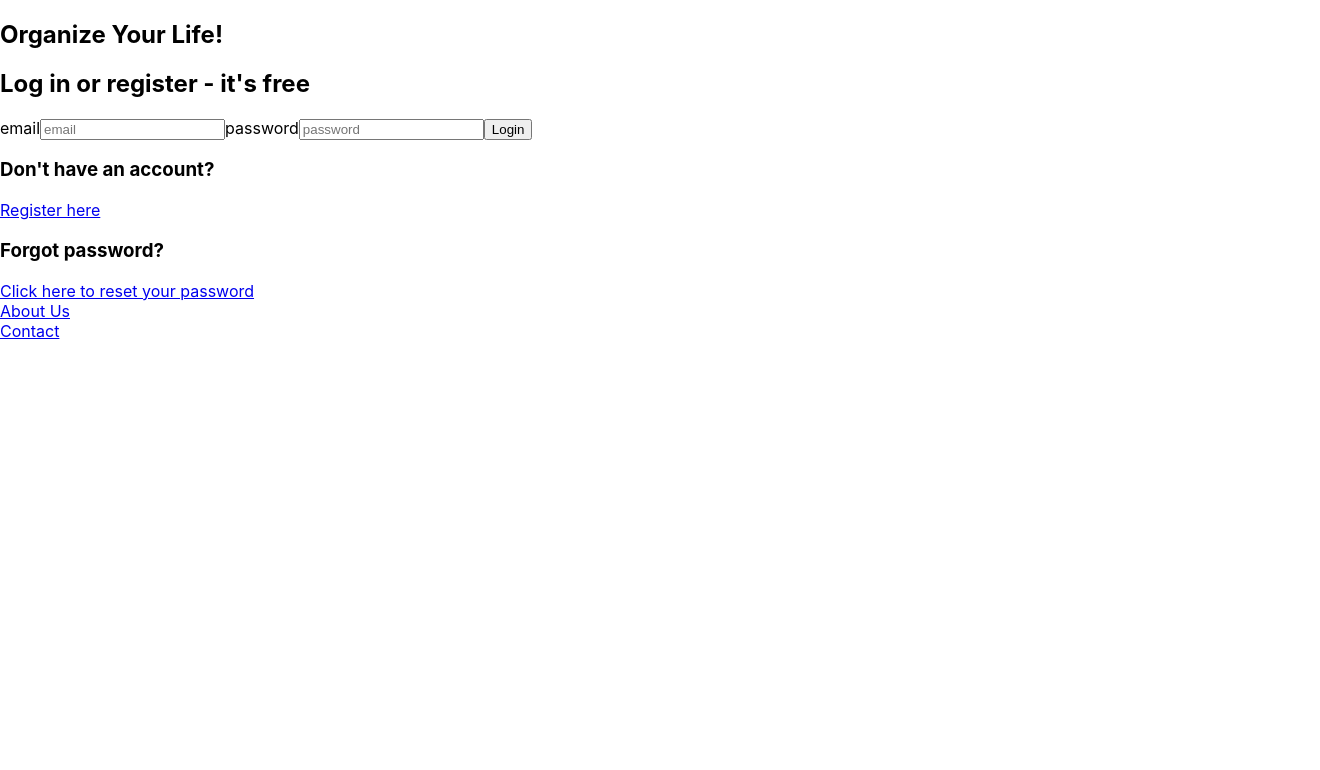
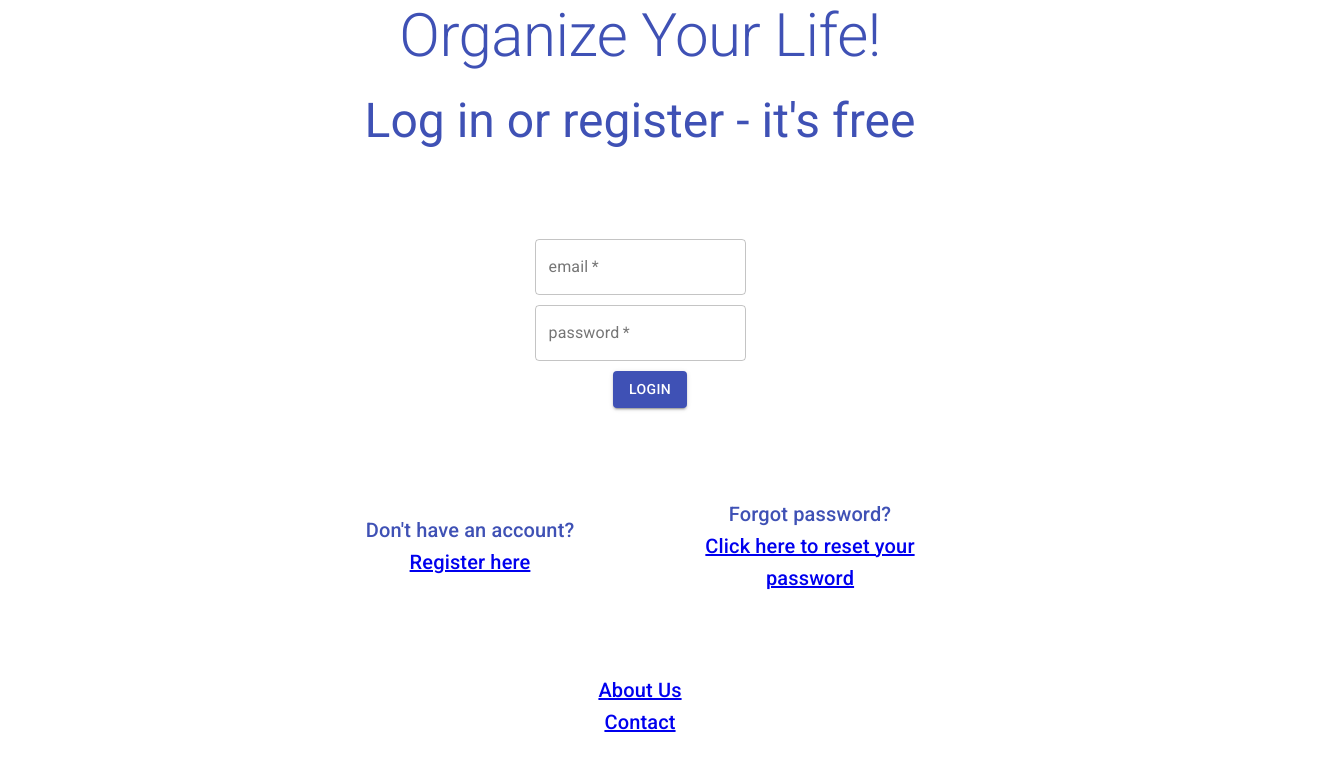
Before and after one commit to MartaG01/to-do-app, a React (Create React App) app: page / in a window 1280 px wide. Shown: the top 770 px of the page, 1320 px wide, since content can reach past the window. Built offline with nearby package versions, Linux system fonts and the light colour scheme; no server answers.

Commit message:
fixed task management and landingPage styling

```diff
--- a/package.json
+++ b/package.json
@@ -4,6 +4,8 @@
   "private": true,
   "dependencies": {
     "@firebase/firestore": "^2.1.6",
+    "@material-ui/core": "^4.11.3",
+    "@material-ui/icons": "^4.11.2",
     "@react-firebase/auth": "^0.2.10",
     "@testing-library/jest-dom": "^5.11.4",
     "@testing-library/react": "^11.1.0",
--- a/public/index.html
+++ b/public/index.html
@@ -9,6 +9,8 @@
       name="description"
       content="Web site created using create-react-app"
     />
+    <link rel="stylesheet" href="https://fonts.googleapis.com/css?family=Roboto:300,400,500,700&display=swap" />
+    <link rel="stylesheet" href="https://fonts.googleapis.com/icon?family=Material+Icons" />
     <link rel="apple-touch-icon" href="%PUBLIC_URL%/logo192.png" />
     <!--
       manifest.json provides metadata used when your web app is installed on a
--- a/src/components/firebase/context.js
+++ b/src/components/firebase/context.js
@@ -5,9 +5,11 @@ const FirebaseContext= React.createContext(null);
 function withFirebase(Component) {
     return function (props) {
         return(
+
             <FirebaseContext.Consumer>
                 {firebase=>(<Component {...props} firebase={firebase}/>)}
             </FirebaseContext.Consumer>
+
         )
     }
 }
--- a/src/components/tasks/AddTask.js
+++ b/src/components/tasks/AddTask.js
@@ -1,12 +1,20 @@
 import React, {Component} from 'react';
 import {withAuth} from "../../components/userAuth";
+import Typography from "@material-ui/core/Typography";
+import TextField from "@material-ui/core/TextField";
+import Button from "@material-ui/core/Button";
+import AddCircleIcon from '@material-ui/icons/AddCircle';
+
 
 let initialState={
-    date: new Date().toLocaleString(),
+    // date: new Date().toLocaleString(),
+    date: "",
     title: "",
     description: "",
     error: null
 }
+
+
 
 class AddTaskElement extends Component {
     constructor(props){
@@ -17,13 +25,22 @@ class AddTaskElement extends Component {
          }
     }
 
+
     addTask=(event)=>{
         event.preventDefault();
-        this.props.firebase.db.collection("users").doc(this.props.firebase.auth.currentUser.uid).update({
-            tasks: this.props.firebase.db.Pd.firebase_.firestore.FieldValue.arrayUnion({...this.state,})
+        // this.props.firebase.db.collection("users").doc(this.props.firebase.auth.currentUser.uid).update({
+        //     tasks: this.props.firebase.db.Pd.firebase_.firestore.FieldValue.arrayUnion({...this.state,})
+        // this.props.firebase.db.collection(this.props.firebase.auth.currentUser.uid).doc(this.state.date).set({
+        //     ...this.state
+        // })
+        this.props.firebase.db.collection(this.props.firebase.auth.currentUser.uid).add({
+            ...this.state
+        })
 
 
-    }).then(()=>{
+
+
+    .then(()=>{
         this.setState({...initialState})
          Array.from(document.querySelectorAll("input")).forEach(
                 input=>(input.value="")
@@ -39,16 +56,51 @@ class AddTaskElement extends Component {
     }
     render() {
         return (
-            <form onSubmit={this.addTask}>
-                <label htmlFor="date">Set due date: </label>
-                <input type="date" name="date" value={this.state.date} onChange={this.onChange}/>
-                <label htmlFor="title">Task title: </label>
-                <input type="text" placeholder="title" name="title" value={this.state.title} onChange={this.onChange}/>
-                <label htmlFor="description">and some description...</label>
-                <input type="text" placeholder="description" name="description" value={this.state.description} onChange={this.onChange}/>
-            <button type="submit">Add task</button>
+            <Typography
+                variant="subtitle2"
+                align="center"
+            >
+            <form onSubmit={this.addTask} autoComplete="off">
+                <TextField
+                helperText="Set due date"
+                label="date"
+                type="text"
+                name="date"
+                color="primary"
+                onFocus={(e)=>{e.target.type="date"}}
+                onBlur={(e)=>{e.target.type="text"}}
+                value={this.state.date}
+                onChange={this.onChange}
+                />
+
+                <TextField
+                label="title"
+                type="text"
+                helperText="Name your task"
+                name="title"
+                value={this.state.title}
+                onChange={this.onChange}
+                />
+                <TextField
+                label="text"
+                type="text"
+                helperText="and some description..."
+                multiline
+                rows={8}
+                name="description"
+                value={this.state.description}
+                onChange={this.onChange}
+                />
+            <Button
+            type="submit"
+            variant="contained"
+            endIcon={<AddCircleIcon />}
+            >
+                Add task
+            </Button>
             {this.state.error&& <p>An error occured, please try again later</p>}
             </form>
+            </Typography>
          );
     }
 }
--- a/src/components/tasks/TaskList.js
+++ b/src/components/tasks/TaskList.js
@@ -1,43 +1,70 @@
 import React, {Component, useEffect, useState} from 'react';
 import {withAuth} from "../../components/userAuth";
+import TextField from "@material-ui/core/TextField";
+import Button from "@material-ui/core/Button";
+import RemoveCircleIcon from '@material-ui/icons/RemoveCircle';
+
+import EditIcon from '@material-ui/icons/Edit';
+import { Description } from '@material-ui/icons';
 
 
 const TaskList=(props)=>{
-    const [date, setDate]=useState(new Date().getDate())
-    const [tasks, setTasks]=useState(null);
-    const [orderedTasks, setorderedTasks] = useState(null);
+    const [date, setDate]=useState(new Date())
+    const [tasks, setTasks]=useState([]);
+    const [editValue, setEditValue]=useState(null);
+    const [editButton, setEditButton]=useState("Edit");
+    const [taskDate, setTaskDate]=useState("");
+    const [title, setTitle]=useState("");
+    const [description, setDescription]=useState("");
+    const [dateInput, setDateInput]=useState("text");
 
 
 
+    const removeTask=(taskId)=>{
 
-    const onRemove=(date, title, description)=>{
-
-        const updatedTasks = tasks.filter((elem)=>{
-            return !(elem.date === date && elem.title===title && elem.description===description)
+        props.firebase.db.collection(props.firebase.auth.currentUser.uid).doc(taskId).delete().then(()=>{
+            console.log("deleted!");
+        }).catch((error)=>{
+            console.log(error)
         })
-        setTasks(updatedTasks);
-
 
     }
-    const compare= (a,b) => {
-        if(a.date < b.date){
-            return -1;
+
+    const editTask=(taskId)=>{
+        if(editButton==="Edit"){
+            setEditValue(taskId);
+            setEditButton("Save");
+            setDateInput("date");
+            props.firebase.db.collection(props.firebase.auth.currentUser.uid).doc(taskId).get().then((doc)=>{
+            setTaskDate(doc.data().date);
+            setTitle(doc.data().title);
+            setDescription(doc.data().description)
+        })
         }
-        if(a.date>b.date){
-            return 1;
+
+        if(editButton==="Save"){
+            props.firebase.db.collection(props.firebase.auth.currentUser.uid).doc(taskId).set({
+                date: taskDate,
+                title: title,
+                description: description
+            }, { merge: true })
+            setEditButton("Edit")
+            setEditValue(null)
+            setTaskDate("");
+            setTitle("");
+            setDescription("");
+            setDateInput("text");
+
         }
-        return 0
+
     }
-
 
 
     useEffect(()=>{
 
-        tasks && props.firebase.db.collection("users").doc(props.firebase.auth.currentUser.uid).update({
-            tasks: tasks
-        })
+        tasks && console.log("tasks update")
+            console.log(date)
 
-        tasks && setorderedTasks([...tasks].sort(compare))
 
 
     },[tasks])
@@ -48,9 +75,16 @@ const TaskList=(props)=>{
 
         props.firebase.auth.onAuthStateChanged((user)=>{
 
-            props.firebase.db.collection("users").doc(user.uid).onSnapshot((doc)=>{
-                setTasks(doc.data().tasks)
 
+            props.firebase.db.collection(props.firebase.auth.currentUser.uid).onSnapshot((querySnapshot)=>{
+                let newTasks=[]
+                querySnapshot.forEach(doc => {
+                    newTasks.push(doc)
+                });
+                newTasks.sort((a,b)=>{return(
+                    Date.parse(a.data().date)-Date.parse(b.data().date)
+                )})
+                setTasks(newTasks);
             })
 
         })
@@ -58,30 +92,68 @@ const TaskList=(props)=>{
 
         const interval=setInterval(()=>{
 
-            setDate(new Date().getDate())
+            setDate(new Date())
+
         }, 60000)
         return ()=>clearInterval(interval);
 },[])
 
 
+
         return(
+            tasks.length!==0 &&<>
 
-            <ul>
-                {
+                <ul>
+                    the list
+                    {tasks.map((elem)=>(
 
-                orderedTasks && Object.entries(orderedTasks).map(([key, value])=>{
-                    return(
-                        <li key={key}>
-                            <div>{value.date}</div>
-                            <div>{value.title}</div>
-                            <div>{value.description}</div>
-                            <button onClick={()=>onRemove(value.date, value.title, value.description)}>Remove</button>
-                            <div>Days left: {new Date(value.date).getDate()-date}</div>
+                        <li key={elem.id}>
+                            {editValue===elem.id ?
+
+                            <form autoComplete="off">
+                            <TextField type={dateInput} disabled={false} value={taskDate} onChange={(event)=>(setTaskDate(event.target.value))}/>
+                            <TextField type="text" value={title} onChange={(event)=>(setTitle(event.target.value))}/>
+                            <TextField type="text" value={description} onChange={(event)=>(setDescription(event.target.value))}/>
+
+                            <Button
+                                variant="contained"
+                                endIcon={<EditIcon />}
+                                onClick={()=>{editTask(elem.id)}}
+                            >
+                                {editButton}
+                            </Button>
+                            </form>
+
+                             :
+                             <>
+                             <div>Due date: {elem.data().date}</div>
+                             <div>Title: {elem.data().title}</div>
+                             <div>description: {elem.data().description}</div>
+                             <div>time left: {Math.floor((new Date(Date.parse(elem.data().date))-date)/86400000)+1}</div><Button
+                                variant="contained"
+                                endIcon={<RemoveCircleIcon />}
+                                onClick={()=>{removeTask(elem.id)}}
+                            >
+                                remove
+                            </Button>
+                            <Button
+                                variant="contained"
+                                endIcon={<EditIcon />}
+                                onClick={()=>{editTask(elem.id)}}
+                            >
+                                Edit
+                            </Button>
+                             </>
+                                }
+
+
+
+
                         </li>
-                    )
-                })
-                }
-            </ul>
+                    ))}
+                </ul>
+            </>
+
         )
 
 
--- a/src/components/userAuth/register-new-user/UserRegistrationForm.js
+++ b/src/components/userAuth/register-new-user/UserRegistrationForm.js
@@ -37,10 +37,14 @@ class RegistrationForm extends Component {
             // Array.from(document.querySelectorAll("input")).forEach(
             //     input=>(input.value="")
             // );
-            this.setState({
-                ...initialState,
+            // this.setState({
+            //     ...initialState,
+            //     inputTextInvalid: "Invalid input"
+            // })
+            this.setState((prevState)=>{return({
+                ...prevState,
                 inputTextInvalid: "Invalid input"
-            })
+            })})
 
 
         } else {
@@ -58,11 +62,13 @@ class RegistrationForm extends Component {
                     this.props.history.push("/home");
                 })
                 .catch((error)=>{
-                    this.setState({error: error})
+                    this.setState({error: error});
+                    console.log("login error")
                 })
             })
             .catch(error=>{
                 this.setState({error: error})
+                console.log("login error in catch")
             });
             }
 
--- a/src/components/userAuth/signIn/index.js
+++ b/src/components/userAuth/signIn/index.js
@@ -1,6 +1,10 @@
 import React, {Component} from 'react';
 import {withFirebase} from "../../firebase";
 import {withRouter} from "react-router-dom";
+import Button from "@material-ui/core/Button";
+import TextField from '@material-ui/core/TextField';
+import { Grid, Typography } from '@material-ui/core';
+import { spacing } from '@material-ui/system';
 
 const initialState={
     email: "",
@@ -40,20 +44,40 @@ class SignInForm extends Component {
 
     LoginFormField(inputName, inputType){
         return(
-            <label>{inputName}
-                <input name={inputName} value={this.state.inputName} onChange={this.onChange} type={inputType} placeholder={inputName} />
-            </label>
+
+                <TextField
+                label={inputName}
+                variant="outlined"
+                name={inputName}
+                value={this.state.inputName}
+                onChange={this.onChange}
+                type={inputType}
+                required
+                />
+
         )
     }
 
     render() {
         return (
             <>
-            <form onSubmit={this.onSubmit}>
+            <form autoComplete="off" onSubmit={this.onSubmit}>
+                <Grid item xs={12} style={{margin: 10}}>
                 {this.LoginFormField("email", "text")}
+                </Grid>
+                <Grid item xs={12} style={{margin: 10}}>
                 {this.LoginFormField("password", "password")}
-                <button type="submit">Login</button>
+                </Grid>
+                <Grid item xs={12} container style={{display:"flex", justifyContent:"center", margin: 10}}>
+                <Button
+                    variant="contained"
+                    type="submit"
+                    color="primary"
+                    >Login
+                </Button>
+                </Grid>
             </form>
+
             {this.state.invalidText&&<p>{this.state.invalidText}</p>}
             {this.state.error&&<p>{this.state.error.message}</p>}
             </>
--- a/src/pages/landingPage/index.js
+++ b/src/pages/landingPage/index.js
@@ -1,6 +1,10 @@
 import React, {Component} from 'react';
 import {Link} from "react-router-dom";
 import {SignInForm} from "../../components/userAuth";
+import Typography from "@material-ui/core/Typography";
+import  Grid  from '@material-ui/core/Grid';
+import { Box } from '@material-ui/core';
+
 
 
 class LandingPage extends Component {
@@ -8,31 +12,91 @@ class LandingPage extends Component {
     LandingText() {
         return(
             <main>
-            <article>
-                <h1>Organize Your Life!</h1>
-                <h2>Log in or register - it's free</h2>
-            </article>
-            <article>
-                <SignInForm />
-            </article>
-            <div>
-                <h3>Don't have an account?</h3>
-                <Link to="/register">Register here</Link>
+                <Grid container justifycontent="center" alignItems="center" spacing={10}>
+                    <Grid item xs={12}>
+                        <Typography
+                        variant="h2"
+                        color="primary"
+                        align="center"
+                        gutterBottom
 
-            </div>
-            <div>
-                <h3>Forgot password? </h3>
-                <Link to="/resetpassword">Click here to reset your password</Link>
-            </div>
-            <section>
-                <div>
-                    <Link to="/about">About Us</Link>
-                </div>
-                <div>
-                    <Link to="/contact">Contact</Link>
-                </div>
-            </section>
+                        >
+                            Organize Your Life!
 
+                        </Typography>
+
+                        <Typography
+                            variant="h3"
+                            color="primary"
+                            align="center"
+                        >
+                            Log in or register - it's free
+                        </Typography>
+
+                    </Grid>
+                    <Grid item xs={12} >
+                            <Grid item container style={{display:"flex", justifyContent:"center", alignItems:"center"}}>
+                            <SignInForm />
+                            </Grid>
+
+                    </Grid>
+                    <Grid item xs={12} sm={3}/>
+                    <Grid item xs={12} sm={3}>
+                        <Typography
+                            variant="h6"
+                            color="primary"
+                            align="center"
+                        >
+                            Don't have an account?
+                        </Typography>
+                        <Typography
+                            variant="h6"
+                            color="primary"
+                            align="center"
+                        >
+                            <Link to="/register">Register here</Link>
+                        </Typography>
+                    </Grid>
+
+
+                    <Grid item xs={12} sm={3}>
+                        <Typography
+                            variant="h6"
+                            color="primary"
+                            align="center"
+                        >
+                            Forgot password?
+                        </Typography>
+                        <Typography
+                            variant="h6"
+                            color="primary"
+                            align="center"
+                        >
+                            <Link to="/resetpassword">Click here to reset your password</Link>
+                        </Typography>
+                        <Grid item xs={12} sm={3}/>
+                    </Grid>
+            <Grid item xs={12} sm={12}>
+                    <Typography
+                        variant="h6"
+                        color="primary"
+                        align="center"
+                    >
+                        <Link to="/about">About Us</Link>
+                    </Typography>
+
+
+                    <Typography
+                        variant="h6"
+                        color="primary"
+                        align="center"
+                    >
+                        <Link to="/contact">Contact</Link>
+                    </Typography>
+
+
+            </Grid>
+            </Grid>
             </main>
         )
     }
```
Also changed, not shown: src/components/userAuth/signOut/index.js (+8 -2 lines), src/pages/homePage/index.js (+11 -2 lines), src/styles/index.js (added, +14 -0 lines), 1 other file (tests, documents, lock files or other folders).
